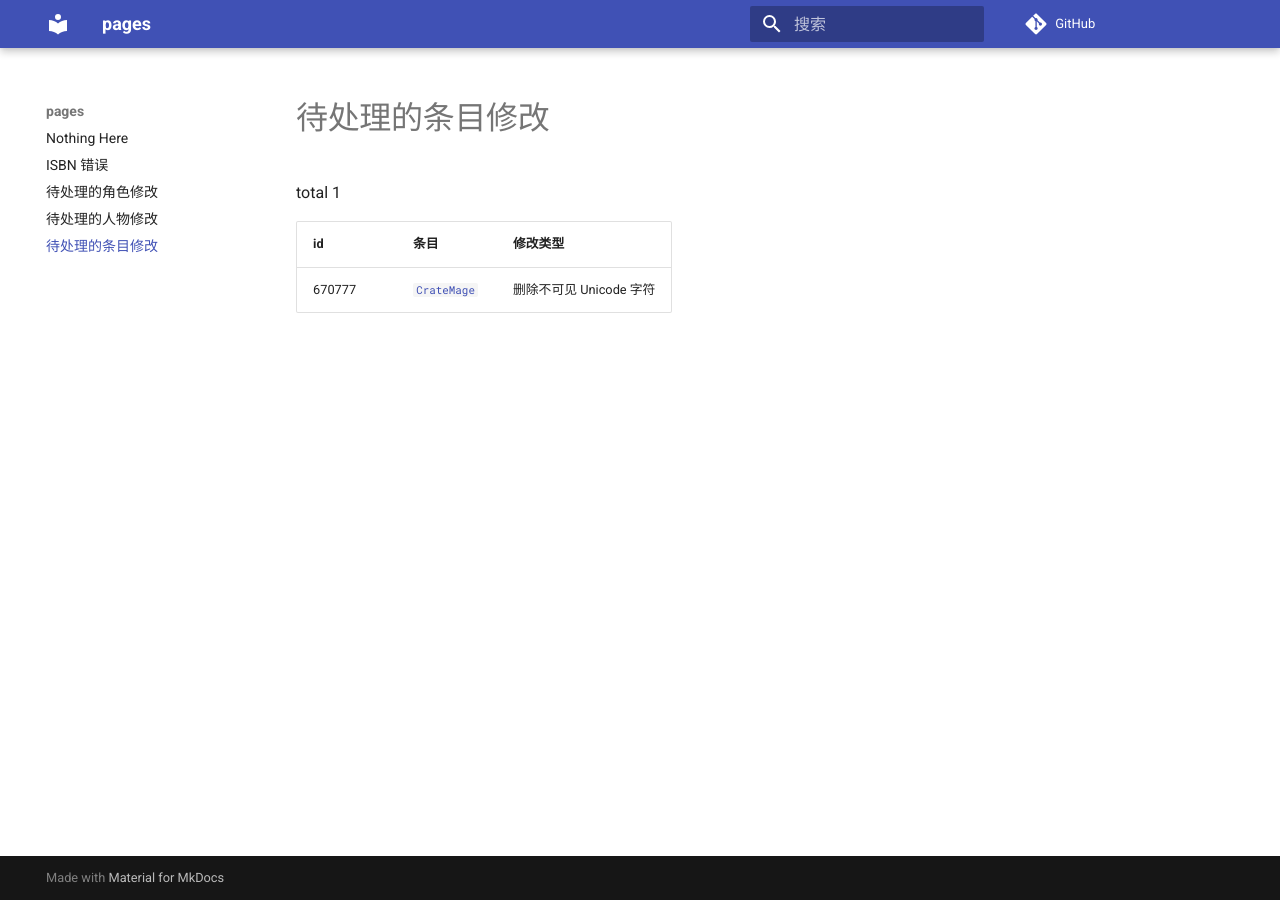
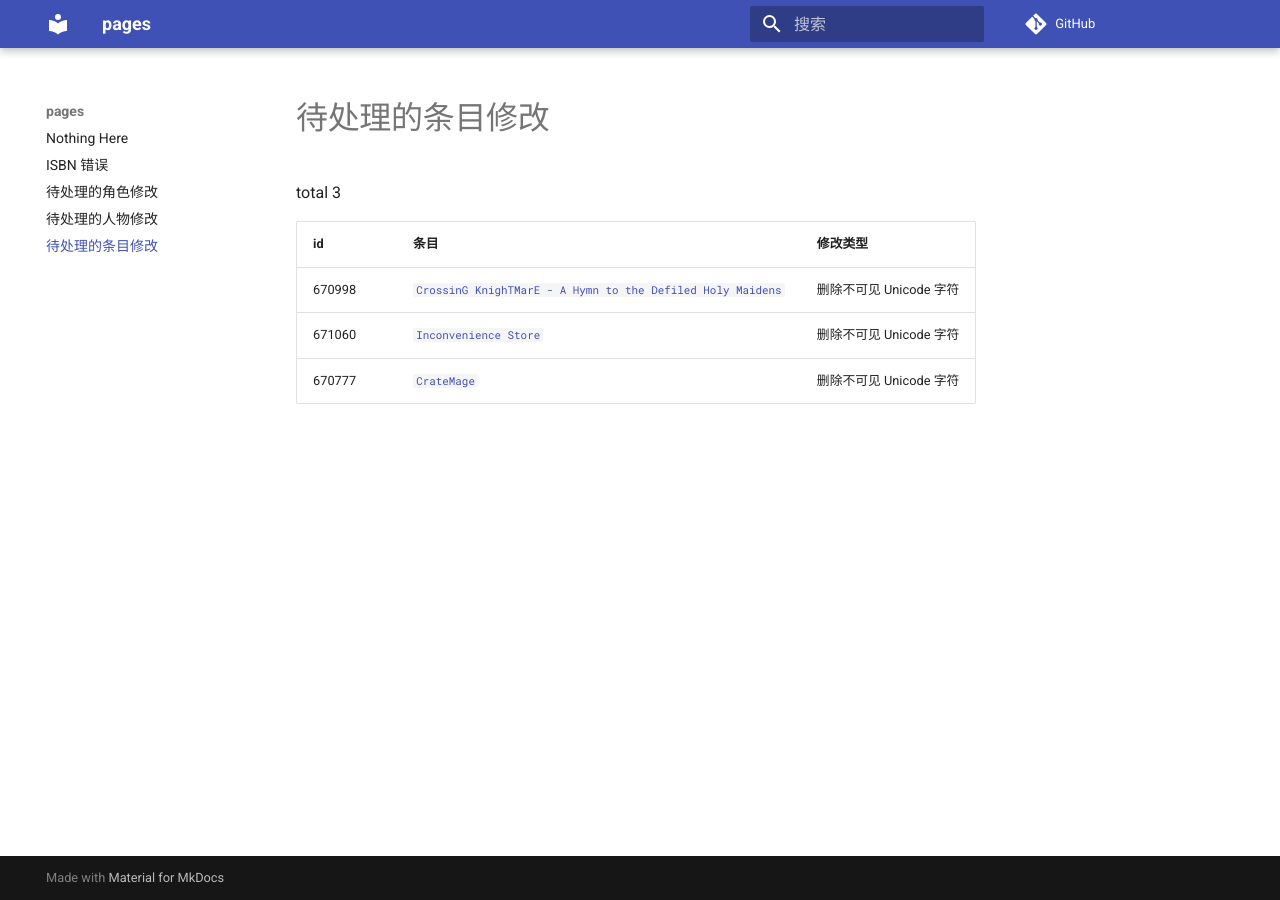
Before and after one commit to trim21/bangumi-pages, an MkDocs documentation site: the page built from docs/pending-subject-changes.md, in a window 1280 px wide. Built offline with MkDocs 1.6.1 and Material for MkDocs 9.7.7, drawn with Linux system fonts in a browser that asks for light colours; comment, search, counter and statistics services are not loaded.

Commit message:
update pending-changes.md

```diff
--- a/docs/pending-subject-changes.md
+++ b/docs/pending-subject-changes.md
@@ -1,7 +1,9 @@
 # 待处理的条目修改
 
-total 1
+total 3
 
 | id | 条目 | 修改类型 |
 | --- | --- | --- |
+| 670998 | [`CrossinG KnighTMarE - A Hymn to the Defiled Holy Maidens`](https://bgm.tv/subject/670998) | 删除不可见 Unicode 字符 |
+| 671060 | [`Inconvenience Store`](https://bgm.tv/subject/671060) | 删除不可见 Unicode 字符 |
 | 670777 | [`CrateMage`](https://bgm.tv/subject/670777) | 删除不可见 Unicode 字符 |
```
